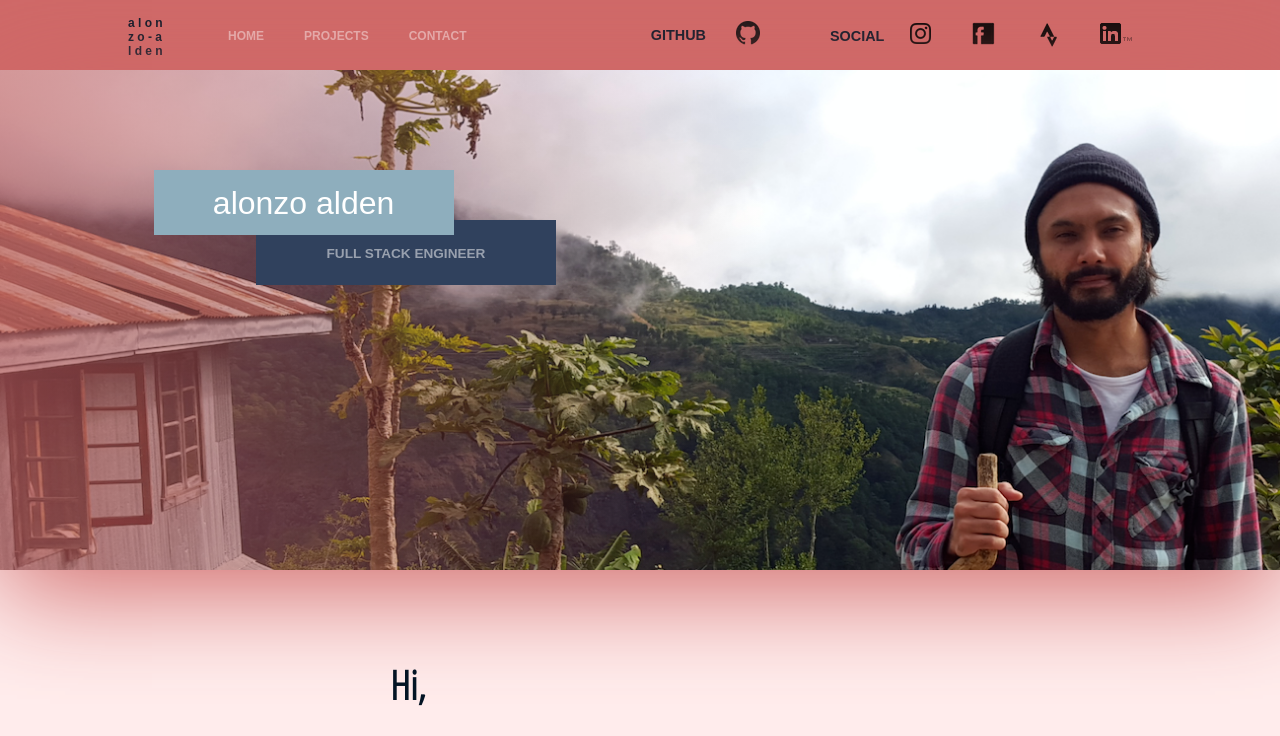
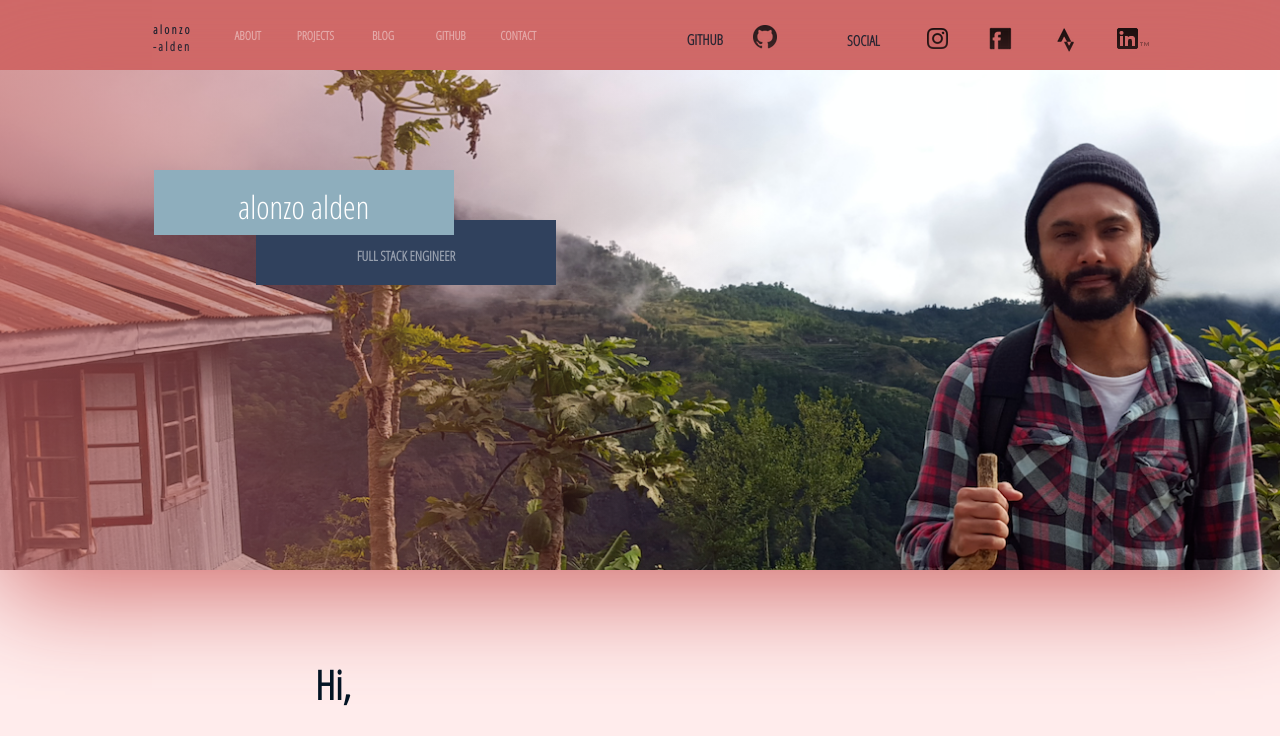
Before and after one commit to alonzoalden/my_page, a React app: page / in a window 1280 px wide. Shown: the top 736 px of the page. Built offline with nearby package versions, Linux system fonts and the light colour scheme.

Commit message:
Major changes to nav bar, and created it's own module

```diff
--- a/src/Main.js
+++ b/src/Main.js
@@ -2,6 +2,7 @@ import React, { Component } from 'react';
 import logo from './logo.svg';
 import './Main.css';
 import ProjectModal from './ProjectModal.js';
+import Nav from './Nav.js';
 
 const pictures = ["alonzo-wide.png", "runkeeper.png"]
 
@@ -30,43 +31,8 @@ class App extends Component {
       <div className="Main">
 
         <div className="Main-page Main-layout">
+          <Nav />
 
-        <div className="header-banner">
-          <header>
-            <div className="nav">
-              <div className="logo">
-                a l o n z o - a l d e n
-              </div>
-              <ul>
-                <li><a href="http://www.google.com">HOME</a></li>
-                <li><a href="http://www.google.com">PROJECTS</a></li>
-                <li><a href="http://www.google.com">CONTACT</a></li>
-              </ul>
-            </div>
-            <div className="github">
-              <div className="logo">
-                GITHUB
-              </div>
-              <ul>
-                <li><a href="https://github.com/alonzoalden"><img src="github-black-24px.png"></img></a></li>
-                <li><a href=""><img src=""></img></a></li>
-
-              </ul>
-            </div>
-            <div className="social sml">
-              <div className="logo">
-                SOCIAL
-              </div>
-              <ul>
-                <li><a href="https://www.instagram.com/attaboylonnie/"><img src="instagram-black-21px.png"></img></a></li>
-                <li><a href="https://www.facebook.com/alonzo.alden"><img src="facebook-black-22px.png"></img></a></li>
-                <li><a href="https://www.strava.com/athletes/929395"><img src="strava-black-24px.png"></img></a></li>
-                <li><a href="https://www.linkedin.com/in/alonzo-alden-46b28637"><img src="In-Black-21px-TM.png"></img></a></li>
-
-              </ul>
-            </div>
-          </header>
-        </div>
 
             <div className="Main-photo">
               <div className="Main-photo-mask"></div>
--- a/src/Main.sass
+++ b/src/Main.sass
@@ -85,6 +85,7 @@ $font: "Open Sans Condensed"
     padding-right: 10%
 
   header
+    font-family: $font
     padding: 20px
     color: rgba(255,255,255,0.5)
     display: flex
@@ -102,9 +103,6 @@ $font: "Open Sans Condensed"
       display: inline-block
 
 
-      &:hover
-        color: rgba(255,255,255,1)
-        border-bottom: 1px solid rgba(255,255,255,1)
 
     .nav
       display: flex
@@ -127,6 +125,11 @@ $font: "Open Sans Condensed"
           margin: 0 20px
           margin-top: 1px
           display: inline-block
+          &:hover
+            background-color: #8EAEBD
+            color: #Cf6766
+            transition: background 0.5s ease
+            -webkit-animation: all 5s ease
     .github
       margin-top: -10px
       display: flex
@@ -214,7 +217,7 @@ $font: "Open Sans Condensed"
         font-size: 20px
         margin: 0 auto
         text-align: left
-        width: 500px
+        width: 650px
         padding: 120px
         padding-top: 60px
         z-index: 180
@@ -314,7 +317,8 @@ footer
 
 
     .bottom-right
-      width: 200px
+      border: 1px solid black
+      width: 225px
       padding-top: 35px
       text-align: left
       a
@@ -342,7 +346,7 @@ footer
 
 
     .bottom-mid
-      width: 400px
+      width: 425px
 
       text-align: right
       font-size: 300%
@@ -353,11 +357,17 @@ footer
         font-size: 18px
         margin-right: 0px
         margin-left: auto
-        border: 1px solid black
+
         td
-          border: 1px solid black
           width: 70px
-
+          on
+          &:hover
+            background-color: #8EAEBD
+            color: #Cf6766
+            transition: background 0.5s ease
+            -webkit-animation: all 5s ease
+        a
+          text-decoration: none
 
   .copyright
     margin-top: 30px
--- /dev/null
+++ b/src/Nav.js
@@ -0,0 +1,62 @@
+import React, { Component } from 'react';
+import './Main.css';
+import './Nav.css';
+
+
+class Nav extends Component {
+  constructor(props) {
+    super(props);
+    this.state = {
+    }
+  }
+
+
+  render() {
+
+    return (
+    <div className="header-banner">
+      <header>
+        <div className="nav">
+          <div className="logo">
+            a l o n z o - a l d e n
+          </div>
+          <table>
+            <tr>
+              <td><a href="http://www.google.com">ABOUT</a></td>
+              <td><a href="http://www.google.com">PROJECTS</a></td>
+              <td><a href="http://www.google.com">BLOG</a></td>
+              <td><a href="http://www.google.com">GITHUB</a></td>
+              <td><a href="http://www.google.com">CONTACT</a></td>
+            </tr>
+          </table>
+
+        </div>
+        <div className="github">
+          <div className="logo">
+            GITHUB
+          </div>
+          <ul>
+            <li><a href="https://github.com/alonzoalden"><img src="github-black-24px.png"></img></a></li>
+            <li><a href=""><img src=""></img></a></li>
+
+          </ul>
+        </div>
+        <div className="social sml">
+          <div className="logo">
+            SOCIAL
+          </div>
+          <ul>
+            <li><a href="https://www.instagram.com/attaboylonnie/"><img src="instagram-black-21px.png"></img></a></li>
+            <li><a href="https://www.facebook.com/alonzo.alden"><img src="facebook-black-22px.png"></img></a></li>
+            <li><a href="https://www.strava.com/athletes/929395"><img src="strava-black-24px.png"></img></a></li>
+            <li><a href="https://www.linkedin.com/in/alonzo-alden-46b28637"><img src="In-Black-21px-TM.png"></img></a></li>
+
+          </ul>
+        </div>
+      </header>
+    </div>
+    );
+  }
+}
+
+export default Nav;
--- /dev/null
+++ b/src/Nav.sass
@@ -0,0 +1,120 @@
+.header-banner
+  background: #Cf6766
+  opacity: .98
+  height: 70px
+  a
+    color: #8EAEBD
+    text-decoration: none
+    border-bottom: 0px solid transparent
+    transition: all 600ms
+    display: inline-block
+
+header
+  color: rgba(255,255,255,0.5)
+  font-size: 12px
+  font-weight: bold
+  justify-content: space-between
+  padding-left: 100px
+  display: flex
+  .nav
+    table
+      width: 340px
+      margin-left: 20px
+      height: 75px
+      margin-top: -18px
+      td
+        width: 60px
+        text-align: center
+        a
+        &:hover
+          padding-top: 3px
+          border-bottom: 3px solid #8EAEBD
+          border-top: 1px solid #8EAEBD
+          background-color: #30415D
+          transition: background 1.0s ease
+          -webkit-animation: all 5s ease
+
+
+
+    .logo
+      margin-left: 25px
+      width: 100px
+
+      padding-top: 5px
+      white-space: normal
+      word-wrap: break-word
+      color: #031424
+
+    h2
+      font-size: 200%
+
+
+    ul
+      display: flex
+
+      li
+        margin: 0 20px
+        margin-top: 1px
+        display: inline-block
+        &:hover
+          background-color: #8EAEBD
+          color: #Cf6766
+          transition: background 0.5s ease
+          -webkit-animation: all 5s ease
+  .github
+    margin-top: -10px
+    display: flex
+    text-align: right
+    align-items: center
+    padding-left: 100px
+    .logo
+      margin-top: 0px
+      color: #031424
+      width: 60px
+      padding: 10px
+      font-size: 120%
+
+    h2
+      font-size: 200%
+      margin-top: 7px
+
+    ul
+      margin-top: 15px
+      display: flex
+      margin-left: -40px
+
+      li
+
+        margin: 0 20px
+        margin-top: -4px
+        display: inline-block
+
+  .social
+    margin-top: -10px
+    display: flex
+    align-items: center
+
+    .logo
+      margin-top: 2px
+      color: #031424
+      width: 60px
+      padding: 10px
+      font-size: 120%
+
+    h2
+      font-size: 200%
+      margin-top: 7px
+
+    ul
+      margin-top: 15px
+      display: flex
+      margin-left: -50px
+
+      li
+        margin: 0 20px
+        margin-top: 2px
+        display: inline-block
+
+      li:nth-of-type(2)
+        margin-top: 0px
+        height: 30px
--- a/src/ProjectModal.js
+++ b/src/ProjectModal.js
@@ -34,7 +34,6 @@ class ProjectModal extends Component {
     this.state = {
       modalIsOpen: false
     }
-  console.log(this.props.title)
   this.openModal = this.openModal.bind(this);
   this.afterOpenModal = this.afterOpenModal.bind(this);
   this.closeModal = this.closeModal.bind(this);
--- a/src/index.css
+++ b/src/index.css
@@ -1,6 +1,6 @@
 body {
   margin: 0;
   padding: 0;
-  font-family: sans-serif;
+  font-family: "Open Sans Condensed";
   background-color: #ffeded
 }
```
Also changed, not shown: src/Main.css, src/Nav.css (added), 2 other files.
